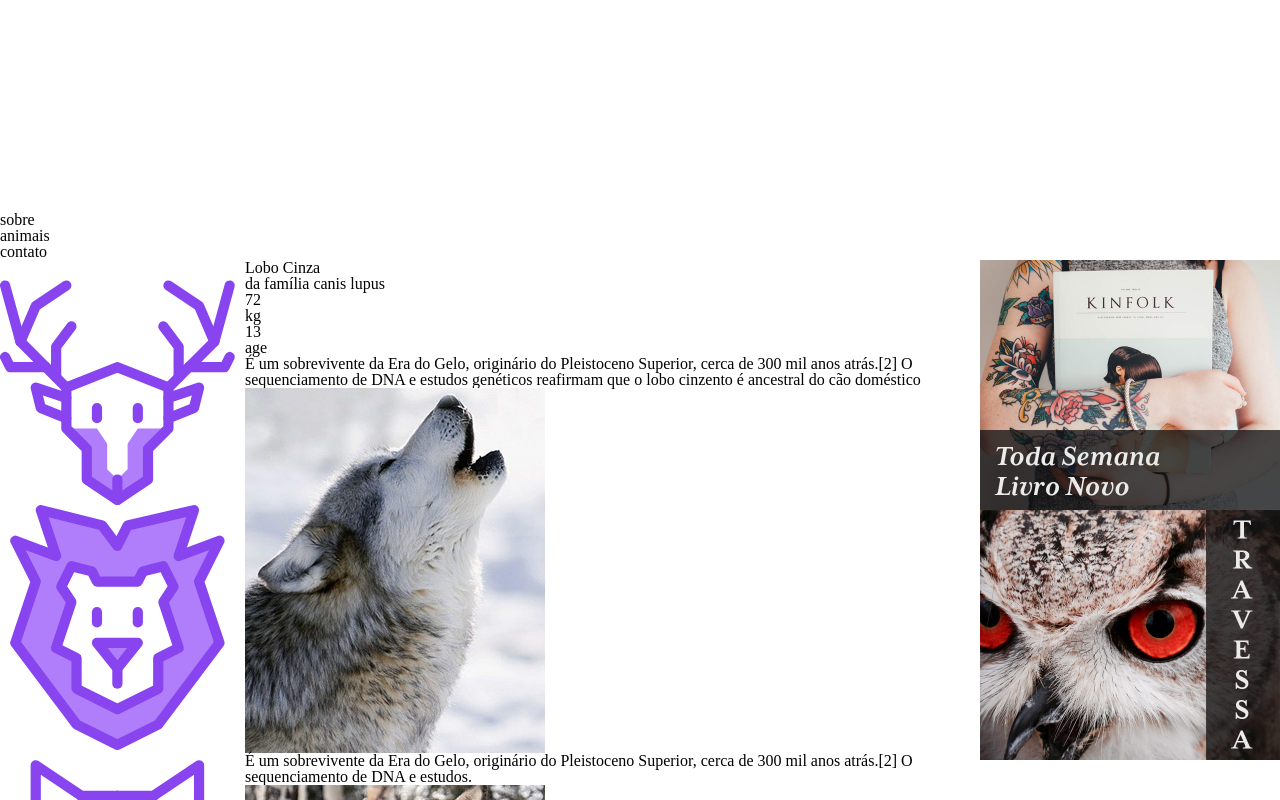
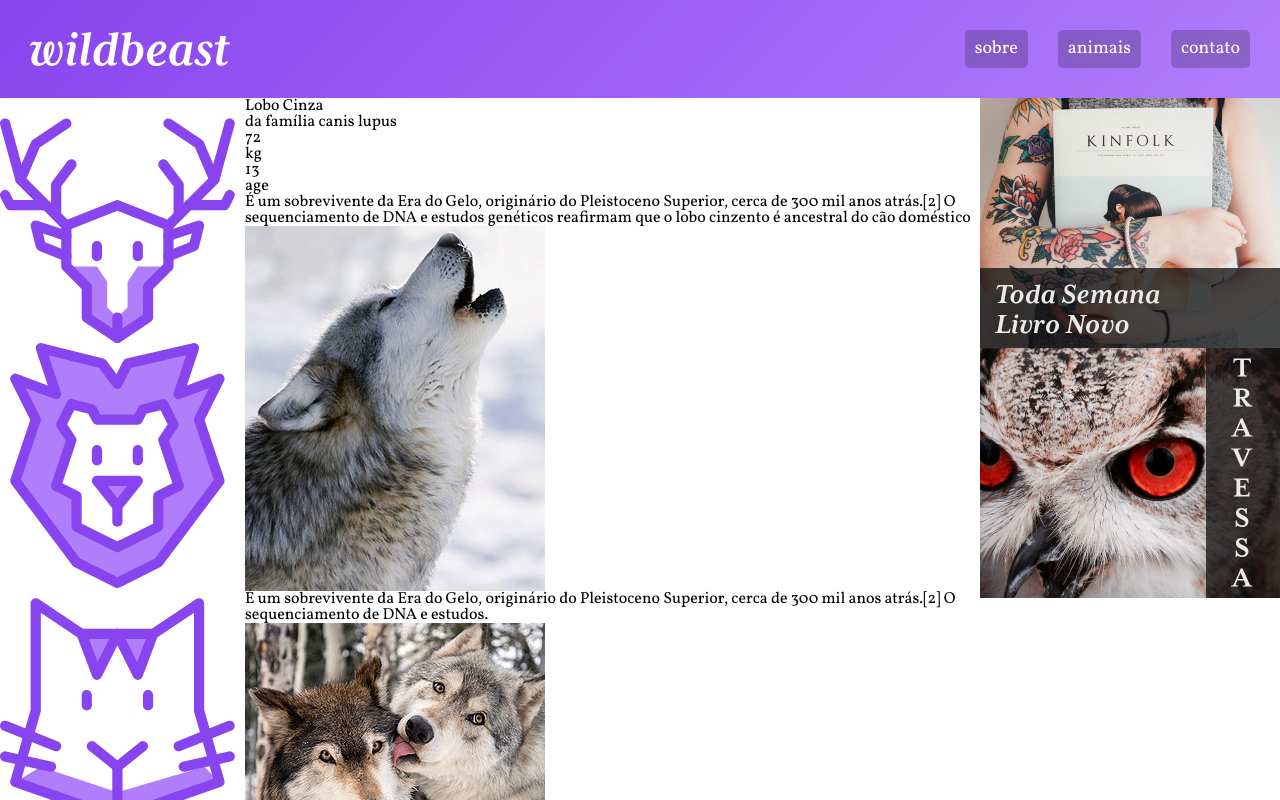
Before and after one commit to ViniciusGranado/grid-layout-origamid-course, a plain HTML site: page wildbeast/index.html in a window 1280 px wide. Shown: the top 800 px of the page. Drawn offline with Linux system fonts and the light colour scheme.

Commit message:
Added header section CSS

```diff
--- a/wildbeast/css/style.css
+++ b/wildbeast/css/style.css
@@ -6,9 +6,51 @@
 a {
   text-decoration: none;
   color: inherit;
+  display: block;
 }
 
 img {
   max-width: 100%;
   display: block;
 }
+
+/* STYLE */
+body {
+  font-family: 'Vollkorn', Georgia, serif;
+}
+
+/* HEADER */
+.header {
+  align-items: center;
+  background: linear-gradient(135deg, #84E, #B07DFB);
+  display: grid;
+  grid-template-columns: 1fr auto;
+  padding: 30px;
+}
+
+.header .logo {
+  max-width: 200px;
+}
+
+.header-nav {
+  justify-self: end;
+}
+.header-nav ul {
+  display: flex;
+  flex-wrap: wrap;
+}
+.header-nav ul li:not(:first-child) {
+  margin-left: 30px;
+}
+.header-nav a {
+  background-color: rgba(0,0,0,.2);
+  border-radius: 5px;
+  color: #FFF;
+  display: block;
+  font-size: 1.125rem;
+  padding: 10px;
+  transition: background-color 0.2s linear;
+}
+.header-nav a:hover {
+  background-color: rgba(0, 0, 0, 0.5);
+}
--- a/wildbeast/index.html
+++ b/wildbeast/index.html
@@ -13,15 +13,18 @@
   </head>
 
   <body>
+    <!-- HEADER -->
     <header class='header'>
       <a href='#' class='logo'>
         <img src='images/wildbeast.svg' alt='Wildbeast logo'>
       </a>
 
-      <nav>
-        <li><a href='#'>sobre</a></li>
-        <li><a href='#'>animais</a></li>
-        <li><a href='#'>contato</a></li>
+      <nav class='header-nav'>
+        <ul>
+          <li><a href='#'>sobre</a></li>
+          <li><a href='#'>animais</a></li>
+          <li><a href='#'>contato</a></li>
+        </ul>
       </nav>
     </header>
 
```
